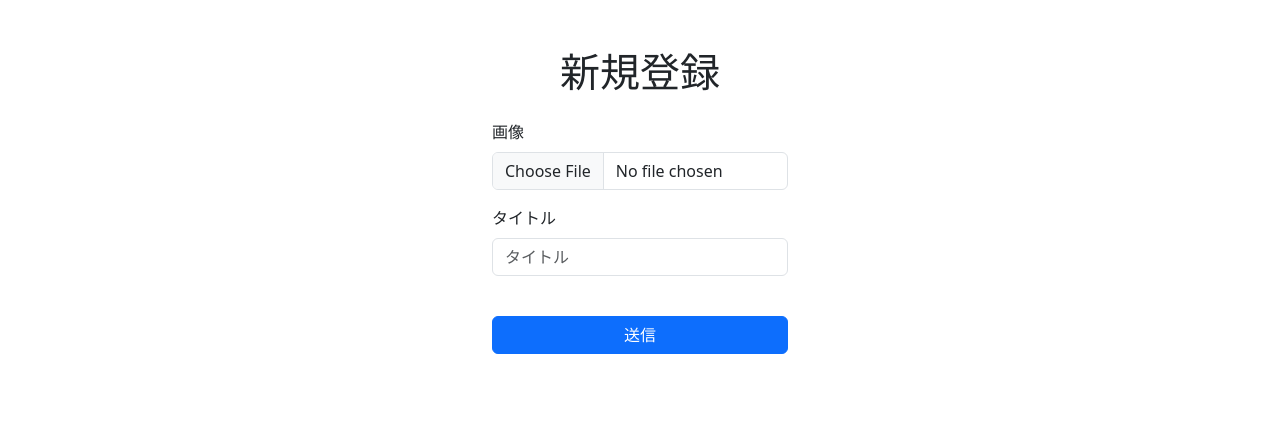
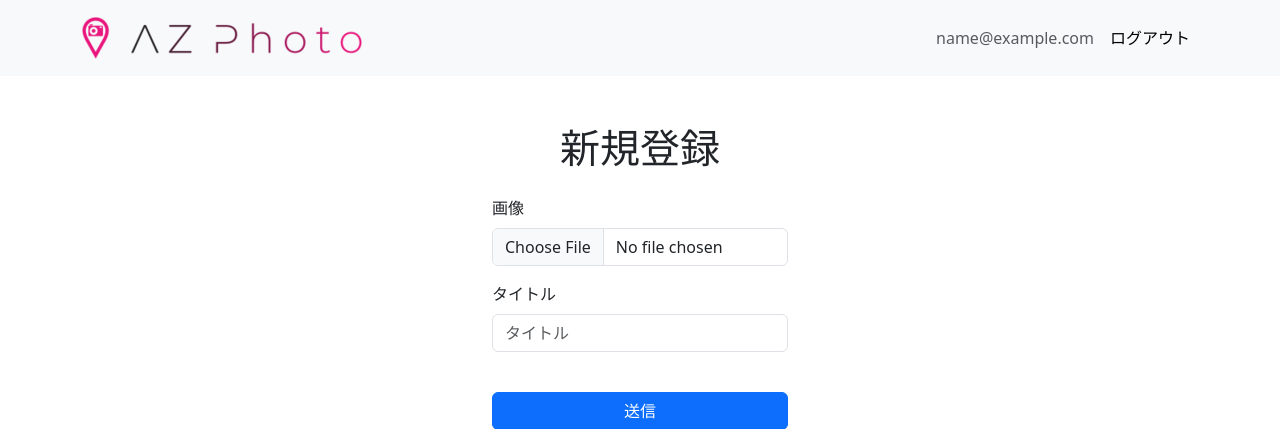
Before and after one commit to m-oka-system/azphoto, a Django app: page /create/ in a window 1280 px wide. Shown: the top 429 px of the page. Run offline with Django 4.2, Linux system fonts and the light colour scheme; the visitor is signed in with stand-in values (Sample User, id 1); some libraries are stand-ins or nearby versions.

Commit message:
[update]ナビゲーションバーを追加

```diff
--- a/photo/templates/base.html
+++ b/photo/templates/base.html
@@ -17,6 +17,8 @@
 </head>
 
 <body>
+  {% include 'photo/snippets/navbar.html' %}
+
   <div class="container w-75">
     {% block content %} {% endblock %}
   </div>
--- /dev/null
+++ b/photo/templates/photo/snippets/navbar.html
@@ -0,0 +1,48 @@
+{% load static %}
+{% if user.is_authenticated %}
+<header>
+  <nav class="navbar navbar-expand-lg navbar-light bg-light">
+    <div class="container">
+      <a href="{% url 'photo_list' %}">
+        <img src="{% static 'images/logo.png'%}" alt="Logo" width="280">
+      </a>
+      <button class="navbar-toggler" type="button" data-bs-toggle="collapse" data-bs-target="#navbarSupportedContent"
+        aria-controls="navbarSupportedContent" aria-expanded="false" aria-label="Toggle navigation">
+        <span class="navbar-toggler-icon"></span>
+      </button>
+      <div class="collapse navbar-collapse" id="navbarSupportedContent">
+        <ul class="navbar-nav ms-auto mb-2 mb-lg-0">
+          <li class="nav-item">
+            <a class="nav-link disabled text-muted" aria-current="page" href="#">{{ user.email }}</a>
+          </li>
+          <li class="nav-item">
+            <a class="nav-link active" data-bs-toggle="modal" data-bs-target="#logoutModal" href="#">ログアウト</a>
+          </li>
+        </ul>
+      </div>
+    </div>
+  </nav>
+</header>
+
+<!-- Logout Modal -->
+<div class="modal fade" id="logoutModal" tabindex="-1" aria-labelledby="logoutModalLabel" aria-hidden="true">
+  <div class="modal-dialog">
+    <div class="modal-content">
+      <div class="modal-header">
+        <h5 class="modal-title" id="logoutModalLabel">ログアウト確認</h5>
+        <button type="button" class="btn-close" data-bs-dismiss="modal" aria-label="閉じる"></button>
+      </div>
+      <div class="modal-body">
+        ログアウトします。よろしいですか？
+      </div>
+      <div class="modal-footer">
+        <button type="button" class="btn btn-secondary" data-bs-dismiss="modal">キャンセル</button>
+        <form method="post" action="{% url 'account_logout' %}">
+          {% csrf_token %}
+          <button class="btn btn-primary" type="submit">ログアウト</button>
+        </form>
+      </div>
+    </div>
+  </div>
+</div>
+{% endif %}
```
